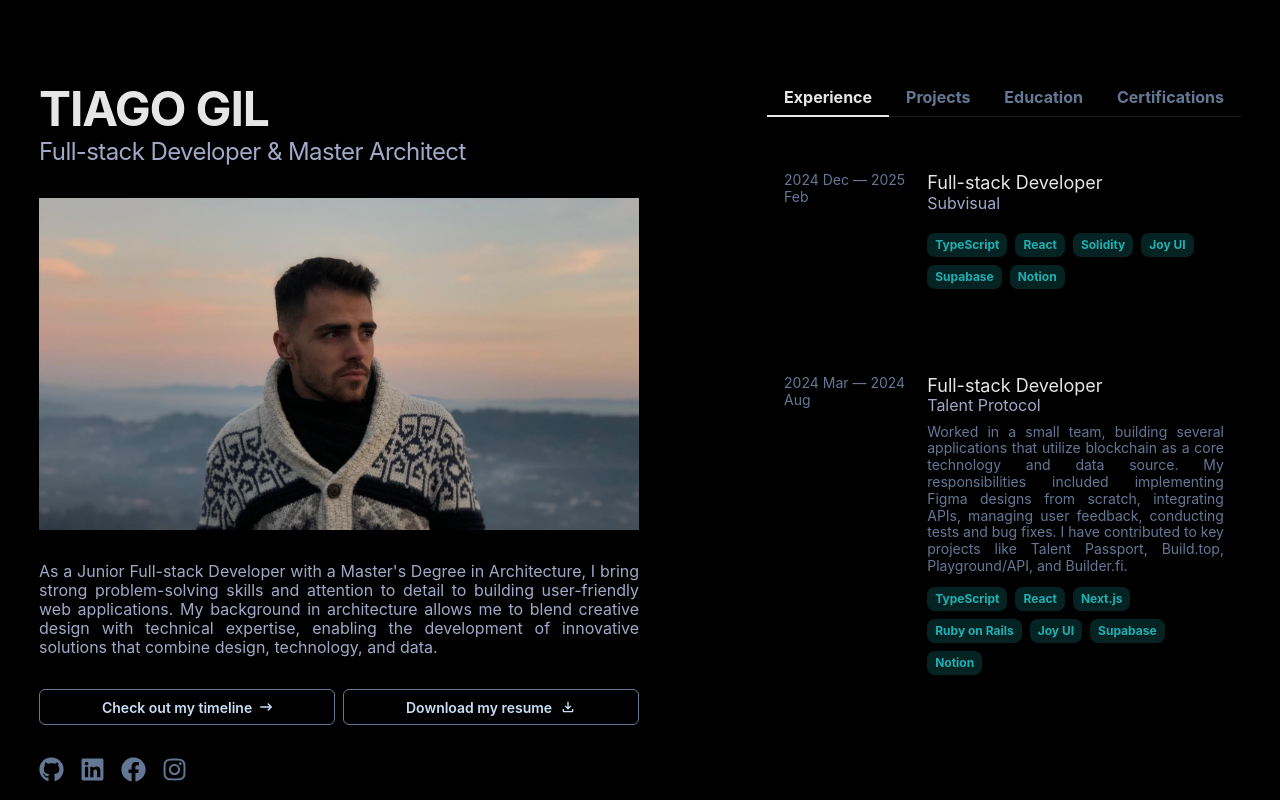
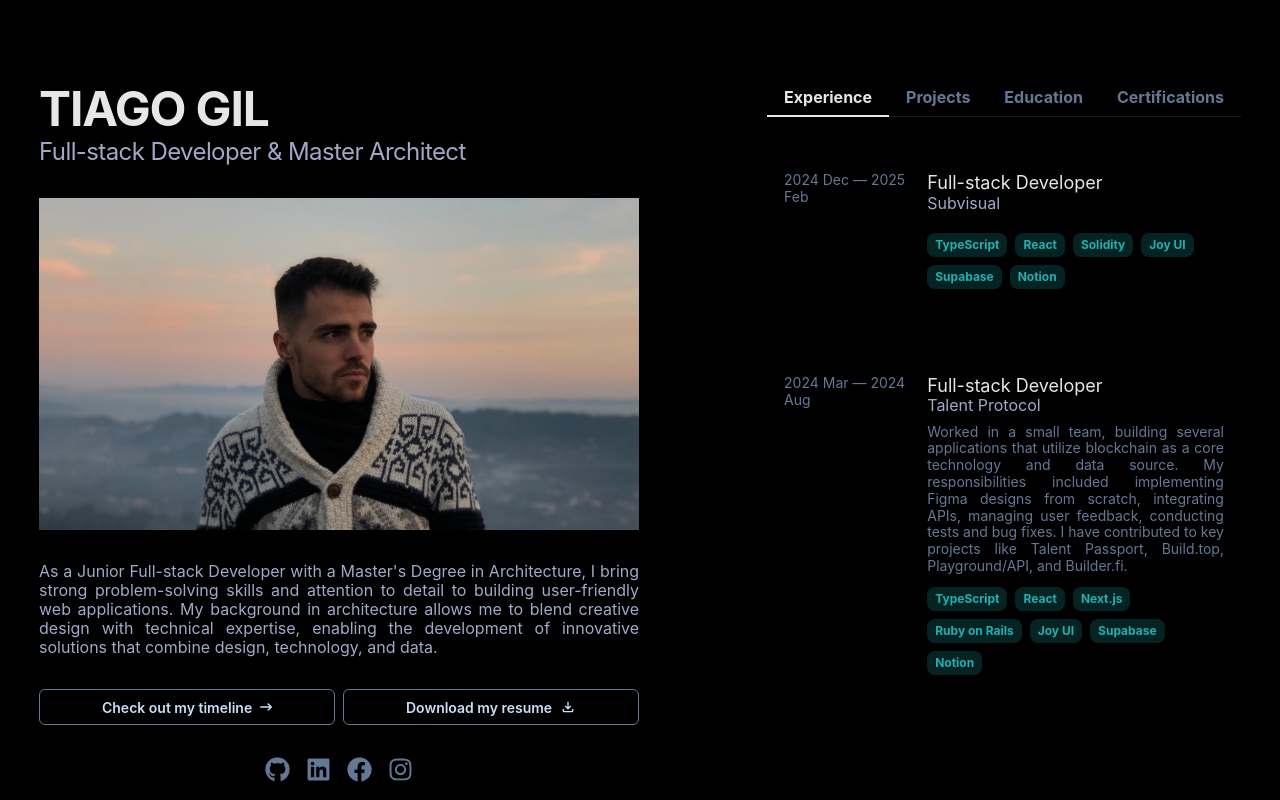
Before and after one commit to thetiagogil/04-thetiagogil, a React (Vite) app: page / in a window 1280 px wide. Built offline with nearby package versions, Linux system fonts and the light colour scheme.

Commit message:
justify the icons in home info section to center

```diff
--- a/src/components/sections/home-info-section.tsx
+++ b/src/components/sections/home-info-section.tsx
@@ -59,7 +59,7 @@ export const HomeInfoSection = () => (
       </Button>
     </Stack>
 
-    <Stack component="section" direction="row" justifyContent={{ xs: "center", lg: "left" }} gap={2}>
+    <Stack component="section" direction="row" justifyContent="center" gap={2}>
       {socialMediaLinks.map((link, index) => (
         <Link
           key={index}
```
